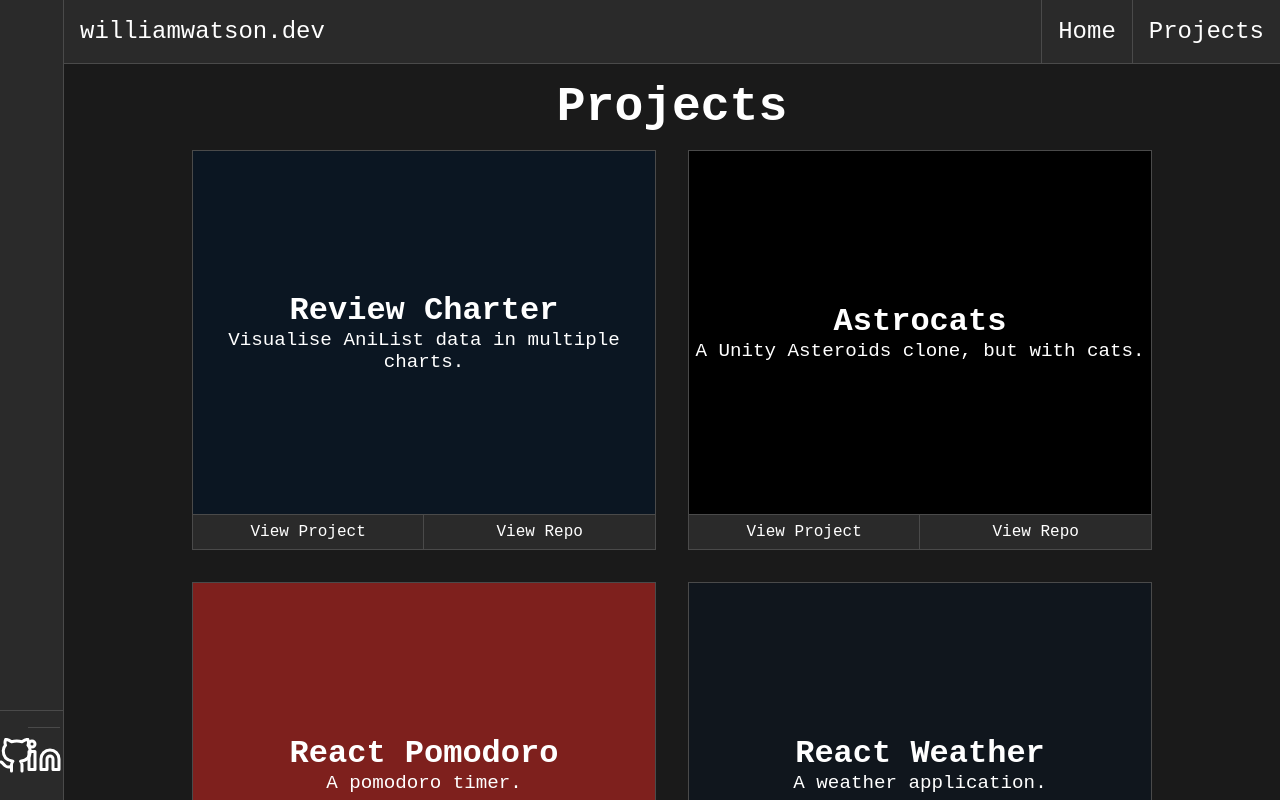
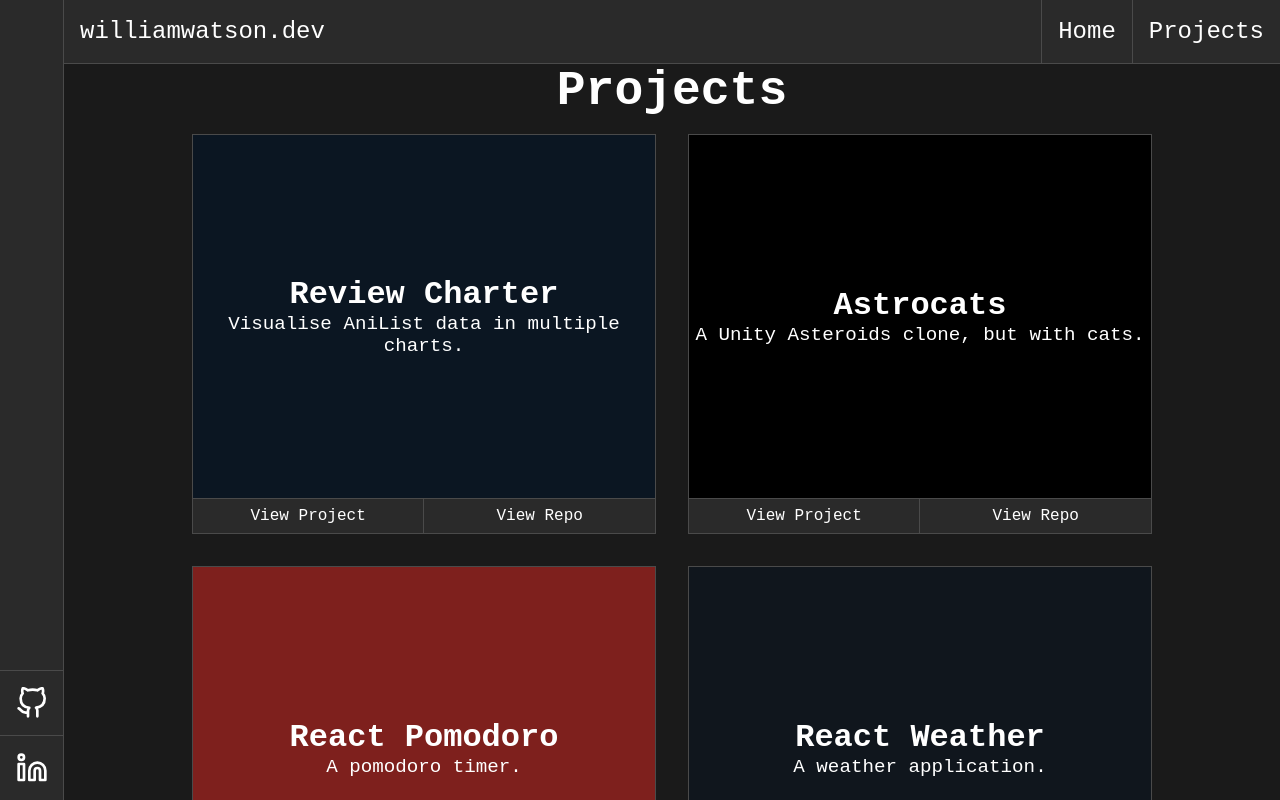
Before and after one commit to willswats/williamwatson, a SvelteKit app: page /projects in a window 1280 px wide. Shown: the top 800 px of the page. Built offline with nearby package versions, Linux system fonts and the light colour scheme.

Commit message:
feat: change margin, fix footer img

```diff
--- a/src/global.css
+++ b/src/global.css
@@ -18,6 +18,7 @@ a {
 
 @media screen and (min-width: 768px) {
   body {
+    margin-top: 4rem;
     margin-left: 4rem;
   }
 }
--- a/src/lib/Footer.svelte
+++ b/src/lib/Footer.svelte
@@ -1,9 +1,9 @@
 <footer>
-	<a target="_blank" rel="noopener noreferrer" href="https://github.com/willswats"
-		><img alt="GitHub" src="svg/github.svg" />
-		<a target="_blank" rel="noopener noreferrer" href="https://www.linkedin.com/in/willswats/"
-			><img alt="LinkedIn" src="svg/linkedin.svg" /></a
-		>
+	<a target="_blank" rel="noopener noreferrer" href="https://github.com/willswats">
+		<img alt="GitHub" src="svg/github.svg" />
+	</a>
+	<a target="_blank" rel="noopener noreferrer" href="https://www.linkedin.com/in/willswats/">
+		<img alt="LinkedIn" src="svg/linkedin.svg" />
 	</a>
 </footer>
 
@@ -38,7 +38,8 @@
 	}
 
 	footer a img {
-		transform: scale(1.5);
+		width: 2rem;
+		height: 2rem;
 	}
 
 	@media screen and (min-width: 768px) {
--- a/src/routes/+page.svelte
+++ b/src/routes/+page.svelte
@@ -1,4 +1,4 @@
-<main id="home">
+<main>
 	<section id="home-card">
 		<section id="home-card-content">
 			<h1>William Watson</h1>
@@ -17,20 +17,20 @@
 </main>
 
 <style>
-	#home {
+	main {
 		display: flex;
 		flex-direction: column;
 		justify-content: center;
 		align-items: center;
-		height: 100vh;
+		height: calc(100vh - 4rem);
 		border-bottom: 1px solid #4a4a4a;
 	}
 
-	#home h1 {
+	h1 {
 		font-size: 4rem;
 	}
 
-	#home h2 {
+	h2 {
 		font-size: 3rem;
 	}
 
@@ -69,11 +69,11 @@
 	}
 
 	@media screen and (max-width: 768px) {
-		#home h1 {
+		h1 {
 			font-size: 3rem;
 		}
 
-		#home h2 {
+		h2 {
 			font-size: 2rem;
 		}
 
--- a/src/routes/projects/+page.svelte
+++ b/src/routes/projects/+page.svelte
@@ -62,7 +62,6 @@
 		flex-direction: column;
 		justify-content: center;
 		align-items: center;
-		margin-top: 5rem;
 		font-size: 3rem;
 	}
 
```
